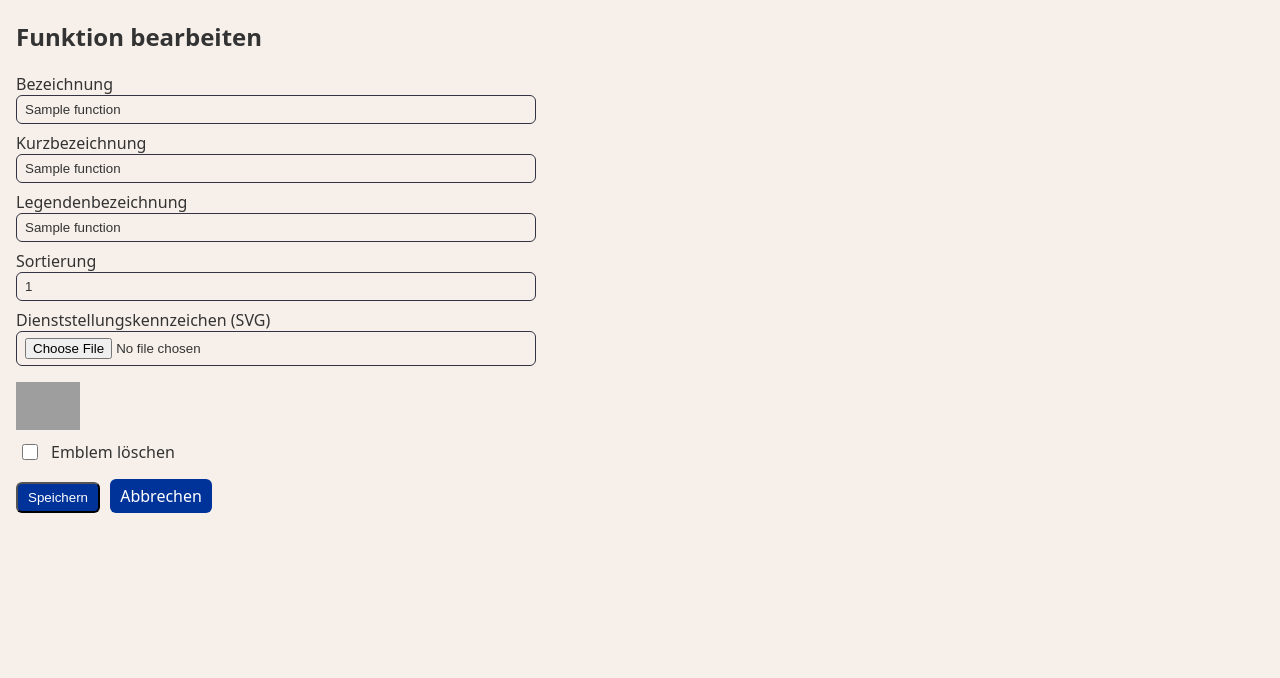
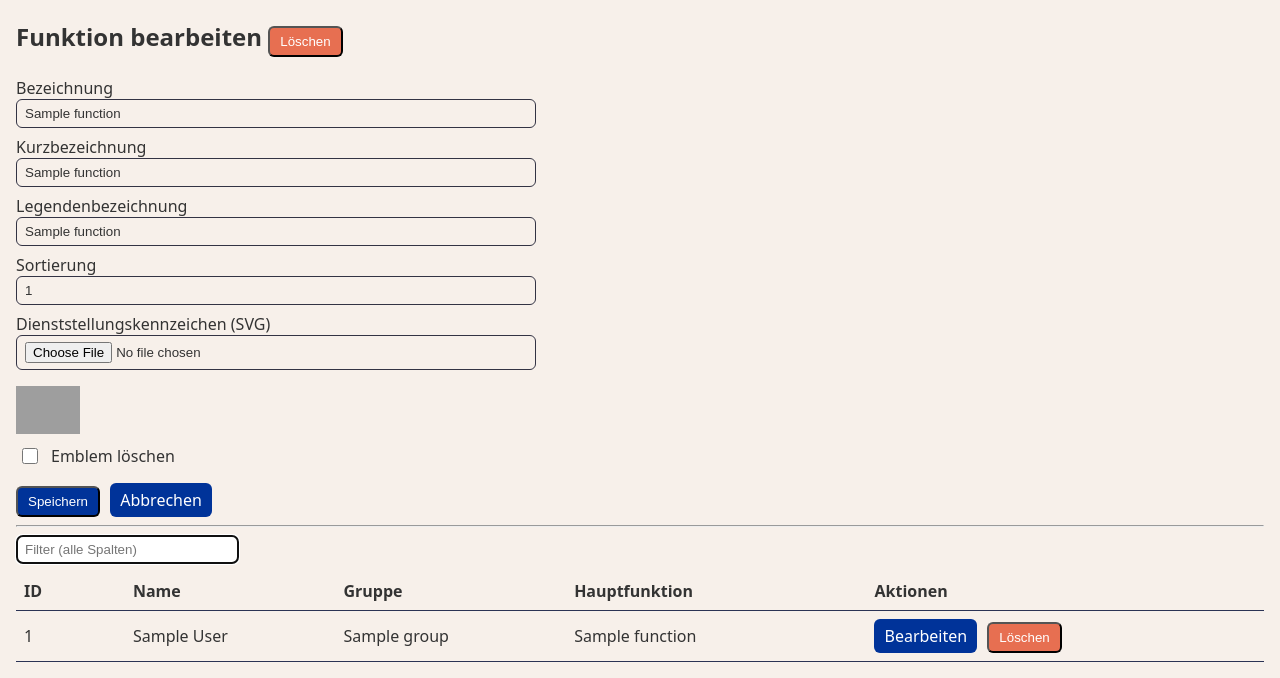
Before and after one commit to nhet/THWHelferboard, a FastAPI app: page /admin/functions/1 in a window 1280 px wide. Shown: the part 126-804 px from the top of the page. Before the commit the page ends 639 px from the top, so only its background shows below. Run offline with FastAPI, Linux system fonts and the light colour scheme; tables that the repository leaves empty hold one stand-in row (values such as "Sample post"); grey boxes are pictures that could not be loaded.

Commit message:
Show designated helpers on functions detailpage

```diff
--- a/backend/app/main.py
+++ b/backend/app/main.py
@@ -20,7 +20,7 @@ from sqlalchemy.orm import joinedload
 from fastapi.templating import Jinja2Templates
 from fastapi.security import HTTPBasic, HTTPBasicCredentials
 from starlette.status import HTTP_303_SEE_OTHER
-from sqlalchemy import text, exists
+from sqlalchemy import or_, text, exists
 from sqlalchemy.orm import Session
 from sqlalchemy import select, func as sa_func
 
@@ -530,7 +530,10 @@ def function_edit(func_id: int, request: Request, db: Session = Depends(get_db))
     f = db.query(Function).get(func_id)
     if not f:
         raise HTTPException(404)
-    return templates.TemplateResponse("admin/functions_form.html", {"request": request, "func": f})
+    helpers = db.query(Helper).filter(
+        or_(Helper.main_function_id == func_id,
+            Helper.secondary_functions.any(Function.id == func_id))).all()
+    return templates.TemplateResponse("admin/functions_form.html", {"request": request, "func": f, "helpers": helpers})
 
 @app.post("/admin/functions/save")
 async def function_save(
--- a/backend/app/templates/admin/functions_form.html
+++ b/backend/app/templates/admin/functions_form.html
@@ -1,7 +1,16 @@
 
 {% extends 'admin/base.html' %}
 {% block admin_content %}
-<h2>{% if func %}Funktion bearbeiten{% else %}Neue Funktion{% endif %}</h2>
+  <h2>
+    {% if func %}
+      Funktion bearbeiten
+      <form method="post" action="/admin/functions/{{ func.id }}/delete" style="display:inline" onsubmit="return confirm('Löschen?')">
+        <button class="btn danger" type="submit">Löschen</button>
+      </form>
+    {% else %}
+      Neue Funktion
+    {% endif %}
+  </h2>
   <form method="post" action="/admin/functions/save" enctype="multipart/form-data">
     {% if func %}<input type="hidden" name="id" value="{{ func.id }}" />{% endif %}
     <label>Bezeichnung<br>
@@ -30,4 +39,6 @@
       <a class="btn" href="/admin/functions">Abbrechen</a>
     </div>
   </form>
+  <hr/>
+  {% include 'admin/helpers/helpers-table.html' %}
 {% endblock %}
--- /dev/null
+++ b/backend/app/templates/admin/helpers/helpers-table.html
@@ -0,0 +1,27 @@
+<div class="table-toolbar" style="margin-bottom:0.5rem; display:flex; gap:8px; align-items:center;">
+  <div class="table-filter-wrapper">
+    <input class="table-filter" placeholder="Filter (alle Spalten)" aria-label="Filter Helfer" />
+    <button type="button" class="table-filter-reset hidden" aria-label="Filter zurücksetzen" title="Filter zurücksetzen">✖</button>
+  </div>
+</div>
+<table class="list-table">
+  <thead>
+    <tr><th>ID</th><th>Name</th><th>Gruppe</th><th>Hauptfunktion</th><th class="no-sort">Aktionen</th></tr>
+  </thead>
+  <tbody>
+    {% for h in helpers %}
+      <tr data-href="/admin/helpers/{{ h.id }}" tabindex="0">
+        <td>{{ h.id }}</td>
+        <td>{{ h.first_name }} {{ h.last_name }}</td>
+        <td>{{ h.group.name }}</td>
+        <td>{{ h.main_function.name }}</td>
+        <td>
+          <a class="btn" href="/admin/helpers/{{ h.id }}">Bearbeiten</a>
+          <form method="post" action="/admin/helpers/{{ h.id }}/delete" style="display:inline" onsubmit="return confirm('Löschen?')">
+            <button class="btn danger" type="submit">Löschen</button>
+          </form>
+        </td>
+      </tr>
+    {% endfor %}
+  </tbody>
+</table>
```
Also changed, not shown: backend/app/templates/admin/helpers_list.html (+1 -27 lines). Lines whose indentation alone changed are shown as unchanged.
